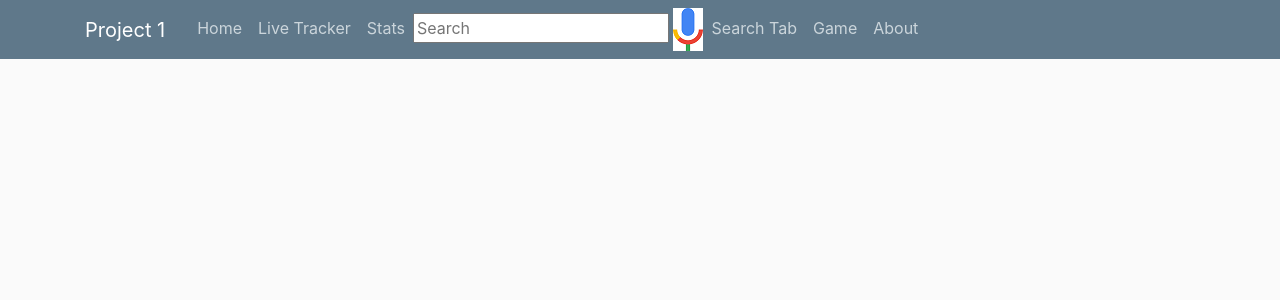
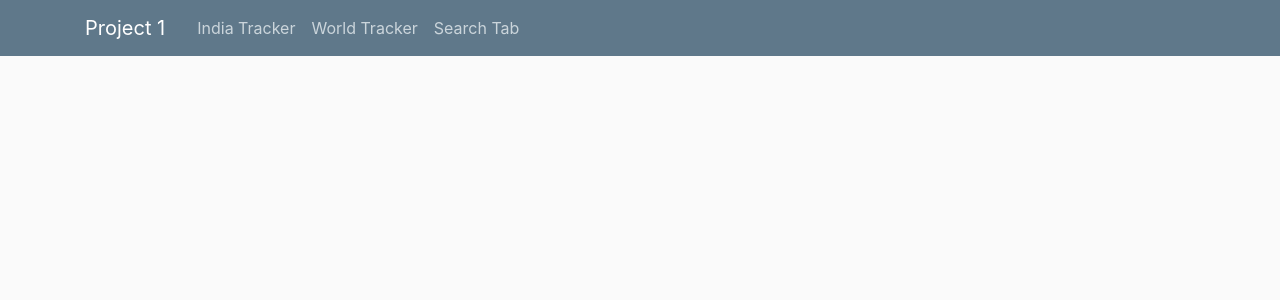
Before and after one commit to dummy26/Covid-Warriors, a Django app: page / in a window 1280 px wide. Shown: the top 300 px of the page. Run offline with Django 3.2, Linux system fonts and the light colour scheme; data that the repository does not hold is empty; parts of the project's set-up code (start-up, migrations or seed data) failed here and were passed over; some libraries are stand-ins or nearby versions.

Commit message:
separated india_tracker and world_tracker

```diff
--- a/home/static/home/chart_data.json
+++ b/home/static/home/chart_data.json
@@ -1 +1 @@
-{"USA": {"Confirmed": 1872660, "Deaths": 108211}, "Brazil": {"Confirmed": 614941, "Deaths": 34021}, "Russia": {"Confirmed": 440538, "Deaths": 5376}, "United Kingdom": {"Confirmed": 283079, "Deaths": 39987}, "Spain": {"Confirmed": 240660, "Deaths": 27133}, "Italy": {"Confirmed": 234013, "Deaths": 33689}, "India": {"Confirmed": 226713, "Deaths": 6363}, "France": {"Confirmed": 189569, "Deaths": 29068}, "Germany": {"Confirmed": 184472, "Deaths": 8635}, "Peru": {"Confirmed": 183198, "Deaths": 5031}, "Turkey": {"Confirmed": 167410, "Deaths": 4630}, "Iran": {"Confirmed": 164270, "Deaths": 8071}}
+{"USA": {"Confirmed": 1897380, "Deaths": 109132}, "Brazil": {"Confirmed": 614941, "Deaths": 34021}, "Russia": {"Confirmed": 449256, "Deaths": 5520}, "United Kingdom": {"Confirmed": 284734, "Deaths": 40344}, "Spain": {"Confirmed": 240978, "Deaths": 27134}, "Italy": {"Confirmed": 234531, "Deaths": 33774}, "India": {"Confirmed": 236184, "Deaths": 6649}, "France": {"Confirmed": 190180, "Deaths": 29114}, "Germany": {"Confirmed": 184924, "Deaths": 8658}, "Peru": {"Confirmed": 187400, "Deaths": 5162}, "Turkey": {"Confirmed": 168340, "Deaths": 4648}, "Iran": {"Confirmed": 167156, "Deaths": 8134}}
--- a/home/templates/home/base.html
+++ b/home/templates/home/base.html
@@ -24,27 +24,22 @@
                 </button>
                 <div class="collapse navbar-collapse" id="navbarToggle">
                     <div class="navbar-nav mr-auto">
-                        <a class="nav-item nav-link" href="{%url 'homepage'%}">Home</a>
-                        <a class="nav-item nav-link" href="{%url 'live_tracker'%}">Live Tracker</a>
-                        <a class="nav-item nav-link" href="{%url 'stats'%}">Stats</a>
+                        <a class="nav-item nav-link" href="{%url 'india_tracker'%}">India Tracker</a>
+                        <a class="nav-item nav-link" href="{%url 'world_tracker'%}">World Tracker</a>
 
-                        <!-- Search Form -->
-                        <form id="search_form" method="get" action="{%url 'search'%}">
+                        <!-- <form id="search_form" method="get" action="{%url 'search'%}">
                             <div class="speech">
                                 <input type="text" name="q" id="transcript" placeholder="Search" />
 
                                 <div class="popup">
                                     <img onclick="startDictation()" src="../media/icons/google_mic2.png" />
-                                    <!-- {%include 'home/google_mic.html'%} -->
                                     <span class="popuptext" id="listening_popup">Listening...</span>
                                 </div>
 
                             </div>
-                        </form>
+                        </form> -->
 
                         <a class="nav-item nav-link" href="{%url 'search_tab'%}">Search Tab</a>
-                        <a class="nav-item nav-link" href="#">Game</a>
-                        <a class="nav-item nav-link" href="#">About</a>
                     </div>
                 </div>
             </div>
--- a/home/urls.py
+++ b/home/urls.py
@@ -10,9 +10,9 @@ urlpatterns = [
     path('', ArticleListView.as_view(), name='homepage'),
     # change when article tab ready
     path('article/<int:pk>', ArticleDetailView.as_view(), name='article-detail'),
-    path('live_tracker', views.live_tracker, name='live_tracker'),
+    path('india_tracker', views.india_tracker, name='india_tracker'),
     path('search', views.search, name='search'),
-    path('stats', views.stats, name='stats'),
+    path('world_tracker', views.world_tracker, name='world_tracker'),
     path('search_tab', views.search_tab, name='search_tab')
 ]
 
--- a/home/views.py
+++ b/home/views.py
@@ -26,7 +26,7 @@ class ArticleDetailView(DetailView):
     model = Article
 
 
-def live_tracker(request):
+def india_tracker(request):
     # save_pie_chart()
     save_heat_map()
     data = get_data()
@@ -36,7 +36,7 @@ def live_tracker(request):
         'Deaths': add_comas(data[2]),
         'Confirmed': add_comas(data[3]),
     }
-    return render(request, 'home/live_tracker.html', context)
+    return render(request, 'home/india_tracker.html', context)
 
 
 def search(request):
@@ -141,10 +141,10 @@ def search_tab(request):
     return render(request, 'home/search_tab.html')
 
 
-def stats(request):
+def world_tracker(request):
     data = get_stats()
     if data == 0:
-        return redirect('stats')
+        return redirect('world_tracker')
 
     # data from govt site and other api doesn't match so changing it
     india_data = get_data()
@@ -153,4 +153,4 @@ def stats(request):
      'Deaths': add_comas(india_data[2])
     }
 
-    return render(request, 'home/stats.html', {"data": data})
+    return render(request, 'home/world_tracker.html', {"data": data})
```
Also changed, not shown: home/data.txt (+1 -1 lines), home/static/home/world_tracker.js (renamed from home/static/home/stats.js, +6 -5 lines), home/statsApi.py (+3 -9 lines), home/templates/home/india_tracker.html (renamed from home/templates/home/live_tracker.html, +4 -4 lines), home/templates/home/world_tracker.html (renamed from home/templates/home/stats.html, +6 -7 lines), home/static/home/india_tracker.css (renamed from home/static/home/live_tracker.css), home/static/home/world_tracker.css (renamed from home/static/home/stats.css), media/figures/heat_map.jpg.
